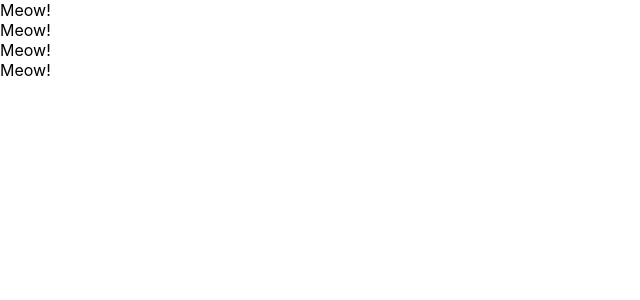
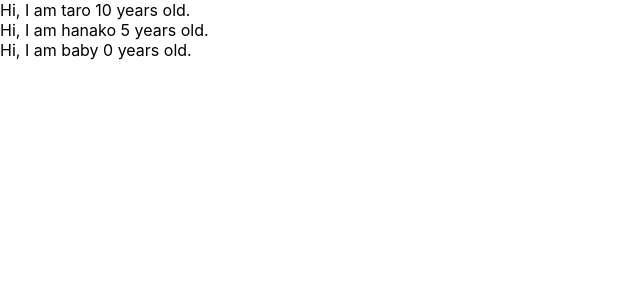
Before and after one commit to gengineer18/react-practice, a React (Create React App) app: page / in a window 1280 px wide. Shown: the top 300 px of the page, without its empty margins (0-640 px from the left). Built offline with nearby package versions, Linux system fonts and the light colour scheme.

Commit message:
learn props of componets

```diff
--- a/src/App.js
+++ b/src/App.js
@@ -1,29 +1,28 @@
 import React from 'react';
 
-// class App extends Component {
-//   render() {
-//     return (
-//       <>
-//         <label htmlFor="bar">bar</label>
-//         <input type="text" onChange={() => {console.log('clicked!')}}/>
-//       </>
-//     )
-//   }
-// }
-
 const App = () => {
+  const profiles = [
+    { name: "taro", age: 10 },
+    { name: "hanako", age: 5 },
+    { name: "baby" }
+  ]
   return (
     <>
-      <Cat />
-      <Cat />
-      <Cat />
-      <Cat />
+      {
+        profiles.map((profile, index) => {
+          return <User name={profile.name} age={profile.age} key={index} />
+        })
+      }
     </>
   )
 }
 
-const Cat = () => {
-  return <div>Meow!</div>
+const User = (props) => {
+  return <div>Hi, I am {props.name} {props.age} years old.</div>
+}
+
+User.defaultProps = {
+  age: 0
 }
 
 export default App;
```
